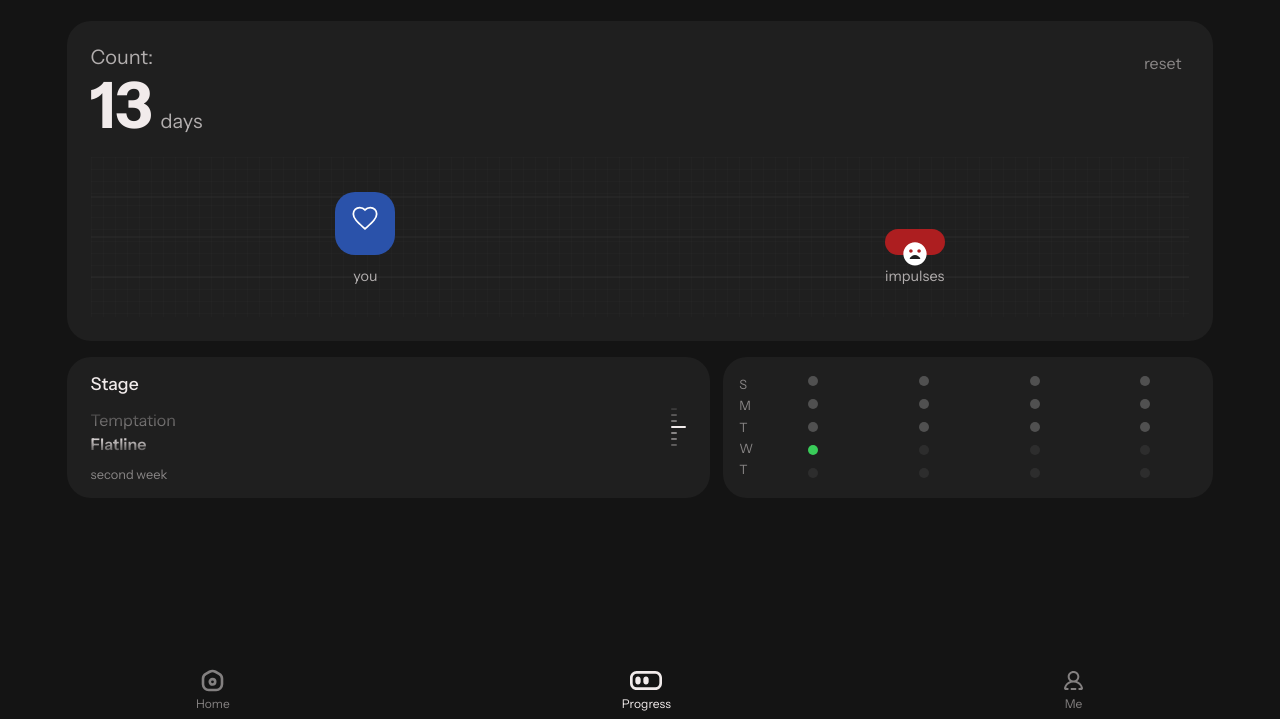
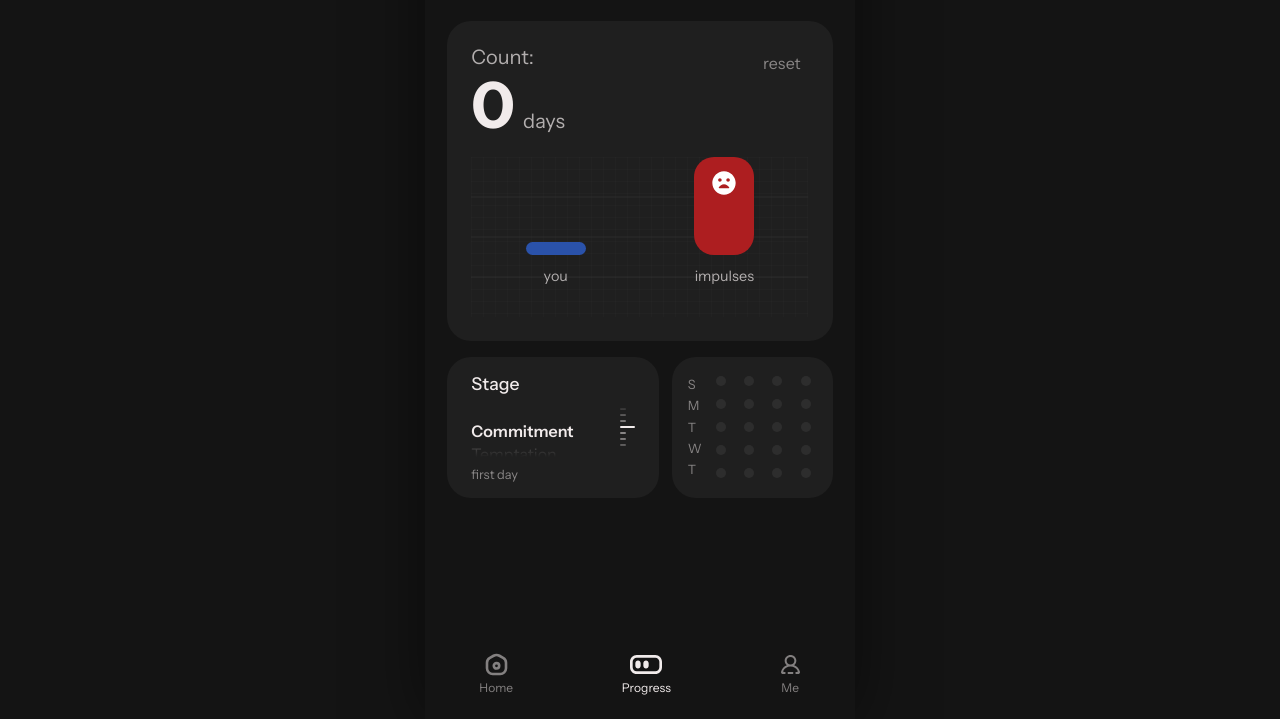
Before and after one commit to Dunegerb/morsi, a plain HTML site: page index.html in a window 1280 px wide. Shown: the part 81-800 px from the top of the page. Drawn offline with nearby package versions, Linux system fonts and the light colour scheme.

Commit message:
Update index.html

```diff
--- a/index.html
+++ b/index.html
@@ -37,7 +37,7 @@
             --accent-blue: #2A52AA;
             --accent-red: #AD1E20;
             --accent-green: #39CC59;
-            --calendar-past: #505050; /* Adjusted for better visibility based on spec */
+            --calendar-past: #505050;
             --font-main: 'Instrument Sans', sans-serif;
             --card-radius: 24px;
             --h-safe-area: env(safe-area-inset-left);
@@ -61,6 +61,7 @@
         body {
             width: 100%;
             height: 100%;
+            max-width: 430px;
             margin: 0 auto;
             background-color: var(--bg-main);
             color: var(--text-primary);
@@ -69,6 +70,7 @@
             flex-direction: column;
             position: relative;
             overflow: hidden;
+            box-shadow: 0 0 60px rgba(0,0,0,0.5);
         }
 
         /*------------------------------------*\
@@ -105,7 +107,7 @@
             display: flex;
             justify-content: space-around;
             align-items: flex-start;
-            padding: 0.75rem var(--h-safe-area) calc(0.5rem + var(--v-safe-area-bottom)) var(--h-safe-area);
+            padding: 0.75rem var(--h-safe-area) calc(1.5rem + var(--v-safe-area-bottom)) var(--h-safe-area);
             background: var(--bg-main);
         }
 
@@ -168,8 +170,8 @@
             flex-grow: 1;
             position: relative;
             margin-top: 1rem;
-            display: flex; /* Added for alignment */
-            flex-direction: column; /* Added for alignment */
+            display: flex;
+            flex-direction: column;
         }
         .chart-background {
             position: absolute;
@@ -184,7 +186,6 @@
             height: calc(100% - 2rem);
             display: flex;
             justify-content: space-around;
-            /*  THE CORE FIX, PART 1: The container must stretch its children to give them height. */
             align-items: stretch;
         }
         .bar-wrapper {
@@ -192,7 +193,6 @@
             flex-direction: column;
             align-items: center;
             width: 30%;
-            /* THE CORE FIX, PART 2: The wrapper now pushes its content to the bottom. */
             justify-content: flex-end;
         }
         .bar {
@@ -200,7 +200,6 @@
             max-width: 60px;
             position: relative;
             transform-origin: bottom;
-            /* Height is now controlled exclusively by GSAP for precision */
             height: 0;
             border-radius: 20px;
         }
@@ -213,8 +212,9 @@
             transform: translateX(-50%);
             width: 28px;
             height: 28px;
-            /* Ensuring icon color is always correct */
             color: white;
+            /* Icons start invisible and are controlled by GSAP */
+            visibility: hidden;
         }
         .bar-icon svg { width: 100%; height: 100%; }
         .bar-label {
@@ -254,7 +254,7 @@
             pointer-events: none;
         }
         .stage-list {
-            transition: transform 1.2s cubic-bezier(0.16, 1, 0.3, 1);
+            /* Now animated via GSAP for better control */
         }
         .stage-item {
             padding: 0.1rem 0.5rem;
@@ -365,7 +365,7 @@
                 <div class="count-value">
                     <span class="count-label">Count:</span>
                     <div class="count-number-wrapper">
-                        <span id="day-count">13</span>
+                        <span id="day-count">0</span>
                         <span class="count-unit">days</span>
                     </div>
                 </div>
@@ -389,7 +389,7 @@
                 <div class="chart-bars">
                     <div class="bar-wrapper">
                         <div id="you-bar" class="bar blue-bar">
-                            <div class="bar-icon">
+                            <div id="you-bar-icon" class="bar-icon">
                                 <svg viewBox="0 0 24 24" fill="none" stroke="currentColor" stroke-width="1.5">
                                     <path d="M12 21.35l-1.45-1.32C5.4 15.36 2 12.28 2 8.5 2 5.42 4.42 3 7.5 3c1.74 0 3.41.81 4.5 2.09C13.09 3.81 14.76 3 16.5 3 19.58 3 22 5.42 22 8.5c0 3.78-3.4 6.86-8.55 11.54L12 21.35z"/>
                                 </svg>
@@ -399,9 +399,9 @@
                     </div>
                     <div class="bar-wrapper">
                         <div id="impulses-bar" class="bar red-bar">
-                            <div class="bar-icon">
+                            <div id="impulses-bar-icon" class="bar-icon">
                                 <svg viewBox="0 0 24 24" fill="currentColor">
-                                    <path d="M11.99 2C6.47 2 2 6.48 2 12s4.47 10 9.99 10C17.52 22 22 17.52 22 12S17.52 2 11.99 2zM8.5 8c.83 0 1.5.67 1.5 1.5S9.33 11 8.5 11s-1.5-.67-1.5-1.5S7.67 8 8.5 8zm7 0c.83 0 1.5.67 1.5 1.5s-.67 1.5-1.5 1.5-1.5-.67-1.5-1.5.67-1.5 1.5-1.5zm-2.53 8.5H8.03c-.41 0-.68-.48-.48-.85C8.48 14.4 10.11 13 12 13s3.52 1.4 4.45 2.65c.2.37-.07.85-.48.85z" transform="translate(0 -1)"/>
+                                    <path d="M11.99 2C6.47 2 2 6.48 2 12s4.47 10 9.99 10C17.52 22 22 17.52 22 12S17.52 2 11.99 2zM8.5 8c.83 0 1.5.67 1.5 1.5S9.33 11 8.5 11s-1.5-.67-1.5-1.5S7.67 8 8.5 8zm7 0c.83 0 1.5.67 1.5 1.5s-.67 1.5-1.5 1.5-1.5-.67-1.5-1.5.67-1.5 1.5-1.5zm-2.53 8.5H8.03c-.41 0-.68-.48-.48-.85C8.48 14.4 10.11 13 12 13s3.52 1.4 4.45 2.65c.2.37-.07.85-.48.85z"/>
                                 </svg>
                             </div>
                         </div>
@@ -476,14 +476,14 @@
         document.querySelector('link[rel="manifest"]').setAttribute('href', manifestURL);
     </script>
     <script>
-        // script.js (Refined, Elevated & Embedded)
+        // script.js (Final Architecture for v1.0)
         document.addEventListener('DOMContentLoaded', () => {
             const STATE = {
-                currentDay: 13
+                currentDay: 0
             };
 
             const ALL_STAGES = [
-                { name: "Commitment",  range: [1, 1],   period: "first day" },
+                { name: "Commitment",  range: [0, 1],   period: "first day" },
                 { name: "Temptation",  range: [2, 7],   period: "first week" },
                 { name: "Flatline",    range: [8, 14],  period: "second week" },
                 { name: "Vitality",    range: [15, 21], period: "third week" },
@@ -496,110 +496,15 @@
             const elements = {
                 dayCount: document.getElementById('day-count'),
                 youBar: document.getElementById('you-bar'),
+                youBarIcon: document.getElementById('you-bar-icon'),
                 impulsesBar: document.getElementById('impulses-bar'),
+                impulsesBarIcon: document.getElementById('impulses-bar-icon'),
                 resetButton: document.getElementById('reset-button'),
                 stageList: document.getElementById('stage-list'),
                 stageIndicator: document.querySelector('.stage-indicator'),
                 stagePeriod: document.querySelector('.stage-period'),
                 calendarGrid: document.getElementById('calendar-grid'),
                 cards: document.querySelectorAll('.card')
-            };
-
-            const updateCounter = (day, animate = true) => {
-                gsap.to(elements.dayCount, {
-                    textContent: day,
-                    duration: animate ? 1.5 : 0,
-                    roundProps: "textContent",
-                    ease: "power3.out"
-                });
-            };
-
-            const updateChart = (day, animate = true) => {
-                // Willpower ('you') grows most rapidly in the first 30 days, then tapers off.
-                const youHeight = Math.min(100, 10 + (day / 30) * 90);
-
-                // Impulses decay sharply in the first 14 days, then stabilize at a low level.
-                const impulsesHeight = Math.max(15, 85 - (day / 14) * 70);
-
-                const duration = animate ? 1.8 : 0;
-                const ease = animate ? "elastic.out(1, 0.6)" : "none";
-
-                gsap.to(elements.youBar, { height: `${youHeight}%`, duration, ease });
-                gsap.to(elements.impulsesBar, { height: `${impulsesHeight}%`, duration, ease });
-            };
-
-            const populateVisibleStages = (activeStageIndex) => {
-                elements.stageList.innerHTML = '';
-                const stageWindow = 5;
-                const start = Math.max(0, activeStageIndex - 2);
-                const end = Math.min(ALL_STAGES.length, start + stageWindow);
-
-                for (let i = start; i < end; i++) {
-                    const stage = ALL_STAGES[i];
-                    const item = document.createElement('div');
-                    item.className = 'stage-item';
-                    item.classList.toggle('active', i === activeStageIndex);
-                    const name = document.createElement('span');
-                    name.textContent = stage.name;
-                    item.appendChild(name);
-                    elements.stageList.appendChild(item);
-                }
-            }
-
-            const updateStage = (day, animate = true) => {
-                let activeStageIndex = ALL_STAGES.findIndex(s => day >= s.range[0] && day <= s.range[1]);
-                if (activeStageIndex === -1) activeStageIndex = day > 0 ? ALL_STAGES.length - 1 : 0;
-
-                populateVisibleStages(activeStageIndex);
-                // This check ensures we don't calculate height on an empty list
-                if (elements.stageList.firstElementChild) {
-                    const stageItemHeight = elements.stageList.firstElementChild.offsetHeight;
-                    const listContainerHeight = elements.stageList.parentElement.offsetHeight;
-                    const activeItemVisualIndex = Math.min(2, activeStageIndex);
-                    const offset = (listContainerHeight / 2) - (stageItemHeight / 2);
-                    const targetY = -(activeItemVisualIndex * stageItemHeight) + offset;
-
-                    gsap.to(elements.stageList, { y: targetY, duration: animate ? 1.2 : 0, ease: "power3.inOut" });
-                }
-
-                elements.stageIndicator.querySelectorAll('.indicator-line').forEach((line, index) => {
-                    line.classList.toggle('active', index === 3);
-                });
-
-                elements.stagePeriod.textContent = ALL_STAGES[activeStageIndex].period;
-            };
-
-            const updateCalendar = (day, animate = true) => {
-                elements.calendarGrid.innerHTML = '';
-                const totalCircles = 20;
-                const fragment = document.createDocumentFragment();
-
-                for (let i = 1; i <= totalCircles; i++) {
-                    const circle = document.createElement('div');
-                    circle.classList.add('day-circle');
-                    if (i < day) circle.classList.add('past');
-                    else if (i === day) circle.classList.add('current');
-                    else circle.classList.add('future');
-                    fragment.appendChild(circle);
-                }
-                elements.calendarGrid.appendChild(fragment);
-
-                if (animate) {
-                    // We return the animation so it can be added to a master timeline
-                    return gsap.fromTo('.day-circle', { scale: 0 }, {
-                        scale: 1,
-                        duration: 0.5,
-                        stagger: 0.03,
-                        ease: "back.out(2)"
-                    });
-                } else {
-                     gsap.set('.day-circle', { scale: 1 });
-                }
-            };
-
-            const handleReset = () => {
-                STATE.currentDay = 0;
-                updateAll(0, true);
             };
 
             const populateStaticContent = () => {
@@ -611,28 +516,110 @@
             };
 
             const updateAll = (day, animate = true) => {
-                 updateCounter(day, animate);
-                 updateChart(day, animate);
-                 updateStage(day, animate);
-                 updateCalendar(day, animate);
+                // === CALCULATIONS ===
+                let activeStageIndex = ALL_STAGES.findIndex(s => day >= s.range[0] && day <= s.range[1]);
+                if (activeStageIndex === -1) activeStageIndex = day > 0 ? ALL_STAGES.length - 1 : 0;
+
+                // Willpower ('you') starts low and grows.
+                const youHeight = Math.min(100, 10 + (day / 30) * 90);
+                // Impulses start high and decay.
+                const impulsesHeight = Math.max(15, 85 - (day / 14) * 70);
+
+                // Icon visibility logic: icons appear after bars reach a certain size.
+                const youIconAlpha = youHeight > 25 ? 1 : 0;
+                const youIconScale = youIconAlpha ? 1 : 0.5;
+                const impulsesIconAlpha = impulsesHeight > 25 ? 1 : 0;
+                const impulsesIconScale = impulsesIconAlpha ? 1 : 0.5;
+
+
+                // === DOM UPDATES & ANIMATIONS ===
+                const tl = gsap.timeline();
+                const duration = animate ? 1.5 : 0;
+
+                // 1. Update Counter
+                tl.to(elements.dayCount, {
+                    textContent: day,
+                    duration: animate ? 1.2 : 0,
+                    roundProps: "textContent",
+                    ease: "power2.inOut"
+                });
+
+                // 2. Update Chart and Icons
+                tl.to(elements.youBar, { height: `${youHeight}%`, duration, ease: "elastic.out(1, 0.7)" }, 0);
+                tl.to(elements.youBarIcon, { autoAlpha: youIconAlpha, scale: youIconScale, duration: animate ? 0.6 : 0, ease: "back.out(2)" }, 0.1);
+                tl.to(elements.impulsesBar, { height: `${impulsesHeight}%`, duration, ease: "elastic.out(1, 0.7)" }, 0);
+                tl.to(elements.impulsesBarIcon, { autoAlpha: impulsesIconAlpha, scale: impulsesIconScale, duration: animate ? 0.6 : 0, ease: "back.out(2)" }, 0.1);
+
+                // 3. Update Stage
+                elements.stagePeriod.textContent = ALL_STAGES[activeStageIndex].period;
+
+                // Regenerate stage list for scrolling effect
+                (() => {
+                    elements.stageList.innerHTML = '';
+                    const stageWindow = 5;
+                    const start = Math.max(0, activeStageIndex - 2);
+                    const end = Math.min(ALL_STAGES.length, start + stageWindow);
+
+                    for (let i = start; i < end; i++) {
+                        const stage = ALL_STAGES[i];
+                        const item = document.createElement('div');
+                        item.className = 'stage-item';
+                        item.classList.toggle('active', i === activeStageIndex);
+                        item.innerHTML = `<span>${stage.name}</span>`;
+                        elements.stageList.appendChild(item);
+                    }
+                    if (elements.stageList.firstElementChild) {
+                        const stageItemHeight = elements.stageList.firstElementChild.offsetHeight;
+                        const listContainerHeight = elements.stageList.parentElement.offsetHeight;
+                        const activeItemVisualIndex = Math.min(2, activeStageIndex);
+                        const offset = (listContainerHeight / 2) - (stageItemHeight / 2);
+                        const targetY = -(activeItemVisualIndex * stageItemHeight) + offset;
+
+                        gsap.to(elements.stageList, { y: targetY, duration: animate ? 1.2 : 0, ease: "power3.inOut" });
+                    }
+                })();
+
+                elements.stageIndicator.querySelectorAll('.indicator-line').forEach((line, index) => {
+                    line.classList.toggle('active', index === 3);
+                });
+
+                // 4. Update Calendar
+                elements.calendarGrid.innerHTML = '';
+                const totalCircles = 20;
+                const fragment = document.createDocumentFragment();
+                for (let i = 1; i <= totalCircles; i++) {
+                    const circle = document.createElement('div');
+                    circle.className = 'day-circle';
+                    if (day > 0 && i < day) circle.classList.add('past');
+                    else if (day > 0 && i === day) circle.classList.add('current');
+                    else circle.classList.add('future');
+                    fragment.appendChild(circle);
+                }
+                elements.calendarGrid.appendChild(fragment);
+
+                if (animate) {
+                    gsap.fromTo('.day-circle', { scale: 0 }, {
+                        scale: 1, duration: 0.5, stagger: 0.03, ease: "back.out(2)", delay: 0.5
+                    });
+                } else {
+                     gsap.set('.day-circle', { scale: 1 });
+                }
+            };
+
+            const handleReset = () => {
+                if (STATE.currentDay === 0) return; // Prevent animation if already at zero
+                STATE.currentDay = 0;
+                updateAll(STATE.currentDay, true);
             };
 
             const init = () => {
                 populateStaticContent();
 
-                // Set initial state without animation for immediate feedback if JS is slow
-                updateCounter(STATE.currentDay, false);
-                updateStage(STATE.currentDay, false);
-                updateCalendar(STATE.currentDay, false); // Creates the dots, but scaled to 0
-                gsap.set('.day-circle', {scale: 0});
-                gsap.set([elements.youBar, elements.impulsesBar], { height: '0%' });
+                // Set initial state without animation for immediate visual correctness
+                updateAll(STATE.currentDay, false);
 
-                // THE GRAND ENTRANCE - A MASTER TIMELINE
-                const tl = gsap.timeline({ delay: 0.2 });
-
-                const youTargetHeight = Math.min(100, 10 + (STATE.currentDay / 30) * 90);
-                const impulsesTargetHeight = Math.max(15, 85 - (STATE.currentDay / 14) * 70);
-
+                // The Grand Entrance
+                const tl = gsap.timeline({ delay: 0.3 });
                 tl.to(elements.cards, {
                     opacity: 1,
                     y: 0,
@@ -640,22 +627,12 @@
                     stagger: 0.15,
                     ease: "power3.out"
                 })
-                .to(elements.youBar, {
-                    height: `${youTargetHeight}%`,
-                    duration: 1.5,
-                    ease: "elastic.out(1, 0.7)"
-                }, "-=0.8")
-                .to(elements.impulsesBar, {
-                    height: `${impulsesTargetHeight}%`,
-                    duration: 1.5,
-                    ease: "elastic.out(1, 0.7)"
-                }, "<") // "<" starts this animation at the same time as the previous one
                 .fromTo('.day-circle', { scale: 0 }, {
                     scale: 1,
                     duration: 0.6,
                     stagger: 0.03,
                     ease: "back.out(1.7)"
-                }, "-=1.2"); // Overlap for a more fluid feel
+                }, "-=0.8");
 
                 elements.resetButton.addEventListener('click', handleReset);
             };
```
